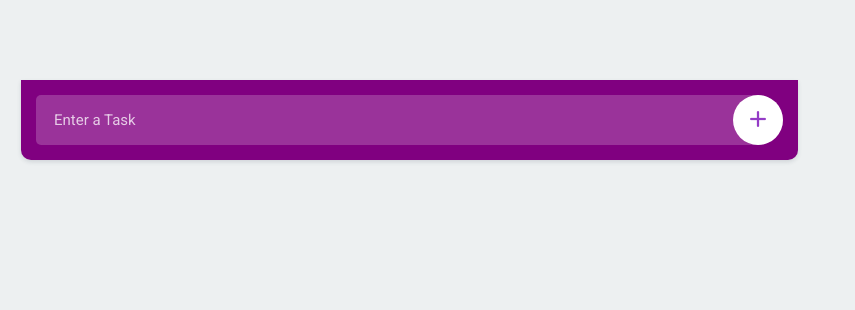
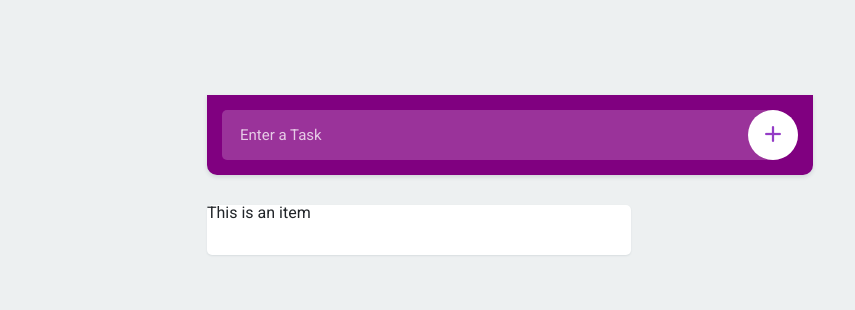
Before and after one commit to Anuradha2018/JSprojects, a plain HTML site: page TodoApp/index.html in a window 1280 px wide. Shown: the whole page, without its empty margins (0-855 px from the left). Drawn offline with nearby package versions, Linux system fonts and the light colour scheme.

Commit message:
css added

```diff
--- a/TodoApp/css/style.css
+++ b/TodoApp/css/style.css
@@ -1,7 +1,6 @@
 @charset "UTF-8";
 
 body {
-  width: 90%;
   background: #edf0f1;
   padding: 80px 0 0 0;
 }
@@ -88,3 +87,62 @@ header button img {
   width: 16px;
   height: 16px;
 }
+.container{
+  width:70%;
+  float:center;
+  padding:15px;
+}
+
+ul.todo {
+  width:70%;
+  float: center;
+
+}
+ul.todo li {
+  width: 70%;
+  float:center;
+  height:50px;
+  background-color: #fff;
+  border-radius:5px;
+  position:relative;
+  box-shadow:0px 1px 2px rgba(44,62,80,0.10);
+  margin: 0 0 10px 0;
+  padding: 0 100px 0 0;
+}
+ul.todo li:last-of-type {
+  margin:0;
+}
+ul.todo li .buttons {
+  width:100px;
+  height: 50px;
+  position: absolute;
+  top: 0;
+  right: 0;
+}
+ul.todo li .buttons button {
+  width: 50px;
+  height: 50px;
+  float: center;
+  background: none;
+  position: relative;
+  border: 0px;
+  box-shadow: none;
+  outline: none;
+
+  -webkit-appearance: none;
+  -moz-appearance: none;
+  -ms-appearance: none;
+  -o-appearance: none;
+  appearance: none;
+}
+ul.todo li .buttons button:last-of-type:before {
+  content: '';
+  width: 1px;
+  height: 30px;
+  background: #edf0f1;
+
+  position: absolute;
+  top: 10px;
+  left: 0;
+
+}
--- a/TodoApp/index.html
+++ b/TodoApp/index.html
@@ -20,7 +20,17 @@
     </div>
     <div class="container">
 			<!-- Uncompleted tasks -->
-			<ul class="todo" id="todo"></ul>
+			<ul class="todo" id="todo">
+                    <li>This is an item
+                        <div class="buttons">
+                            <button class></button>
+                            <button></button>
+                        </div>
+                    </li>
+            </ul>
+
+
+
 
 			<!-- Completed tasks -->
 			<ul class="todo" id="completed"></ul>
--- a/TodoApp/js/main.js
+++ b/TodoApp/js/main.js
@@ -1,5 +1,8 @@
-function buttonClicked() {
-    console.log('Button Clicked');
-}
 
-document.getElementById('add').addEventListener('click', buttonClicked);
+
+document.getElementById('add').addEventListener('click', function() {
+    var value = document.getElementById('item').value;
+    if(value) {
+
+    }
+});
```
